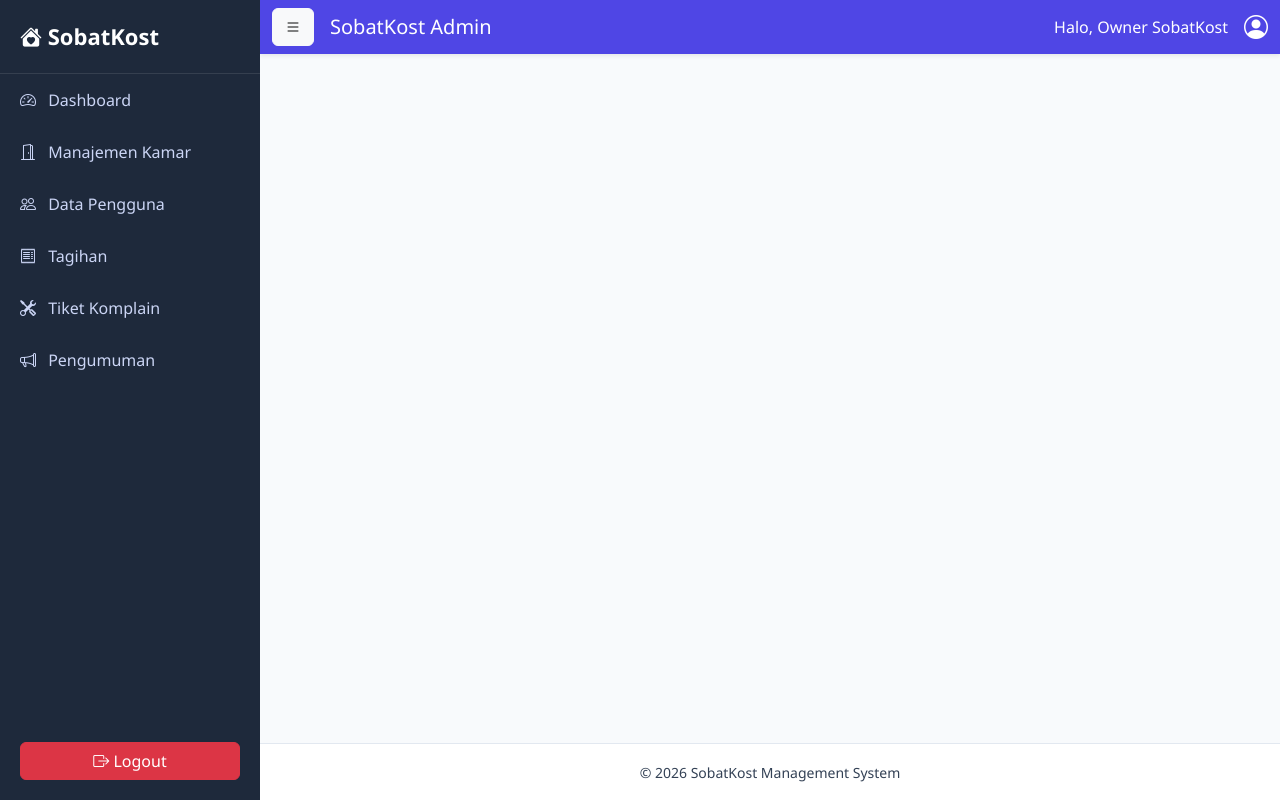
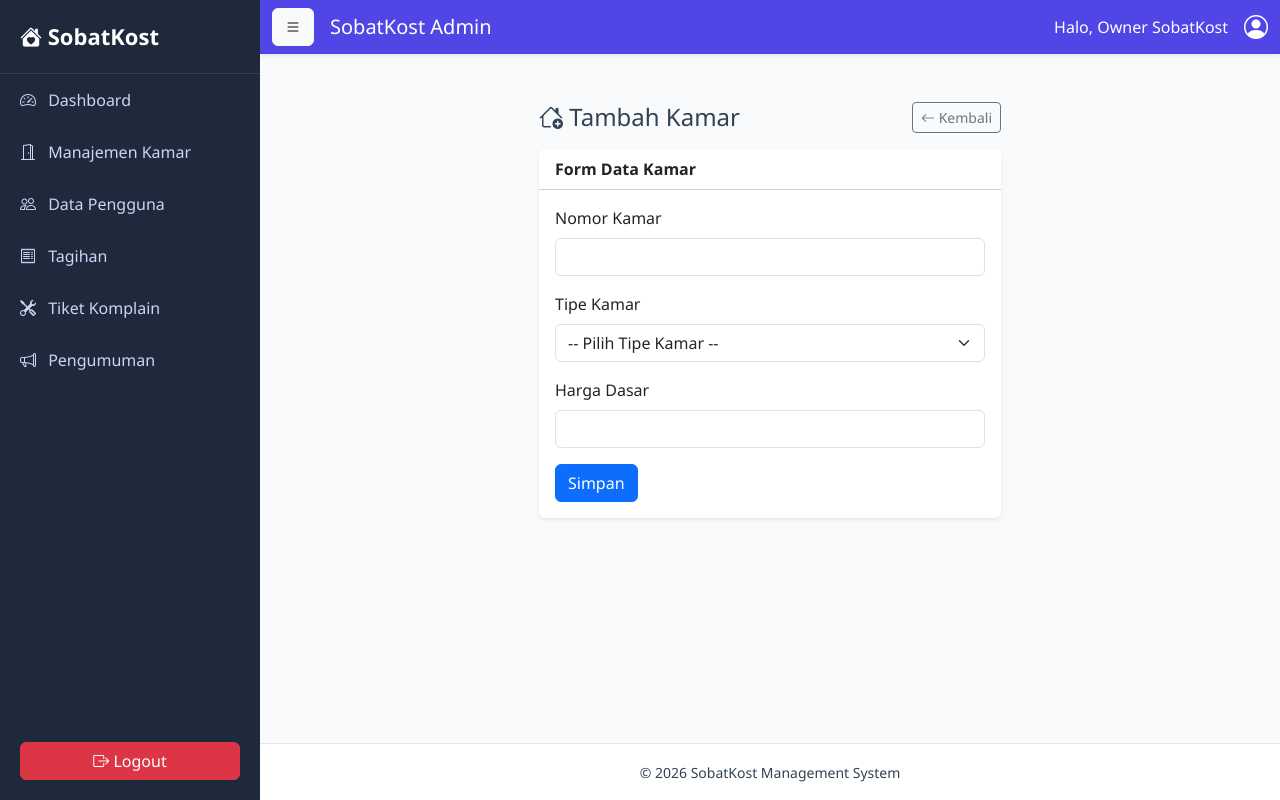
Before and after one commit to kevin-krm/SobatKost, a PHP site: page /kamar/Create in a window 1280 px wide. Run offline with PHP 8.4, Linux system fonts and the light colour scheme.

Commit message:
Fix create kamar

```diff
--- a/app/view/kamar/Create.php
+++ /dev/null
@@ -1,2 +0,0 @@
-<?php
-// Isi dengan tampilan Aplikasi
--- a/app/view/kamar/create.php
+++ b/app/view/kamar/create.php
@@ -1,2 +1,54 @@
-<?php
-// Isi dengan tampilan Aplikasi
+<script src="/SobatKost/public/js/admin.js"></script>
+
+<div class="container mt-4">
+    <div class="row justify-content-center">
+        <div class="col-md-7 col-lg-6">
+
+            <div class="d-flex justify-content-between align-items-center mb-3">
+                <h4 class="mb-0">
+                    <i class="bi bi-house-add"></i>
+                    Tambah Kamar
+                </h4>
+
+                <a href="/SobatKost/kamar" class="btn btn-outline-secondary btn-sm">
+                    <i class="bi bi-arrow-left"></i> Kembali
+                </a>
+            </div>
+
+            <div class="card shadow-sm border-0">
+                <div class="card-header bg-white">
+                    <strong>Form Data Kamar</strong>
+                </div>
+
+                <div class="card-body">
+                    <form method="POST" action="/SobatKost/kamar/store">
+
+                        <div class="mb-3">
+                            <label class="form-label">Nomor Kamar</label>
+                            <input type="text" name="nomor_kamar" class="form-control" required>
+                        </div>
+
+                        <div class="mb-3">
+                            <label class="form-label">Tipe Kamar</label>
+                            <select name="tipe_kamar" class="form-select" required>
+                                <option value="">-- Pilih Tipe Kamar --</option>
+                                <option value="AC">AC</option>
+                                <option value="Standard">Standard</option>
+                            </select>
+                        </div>
+
+                        <div class="mb-3">
+                            <label class="form-label">Harga Dasar</label>
+                            <input type="number" name="harga_dasar" class="form-control">
+                        </div>
+
+                        <button class="btn btn-primary">
+                            Simpan
+                        </button>
+
+                    </form>
+                </div>
+            </div>
+        </div>
+    </div>
+</div>
```
